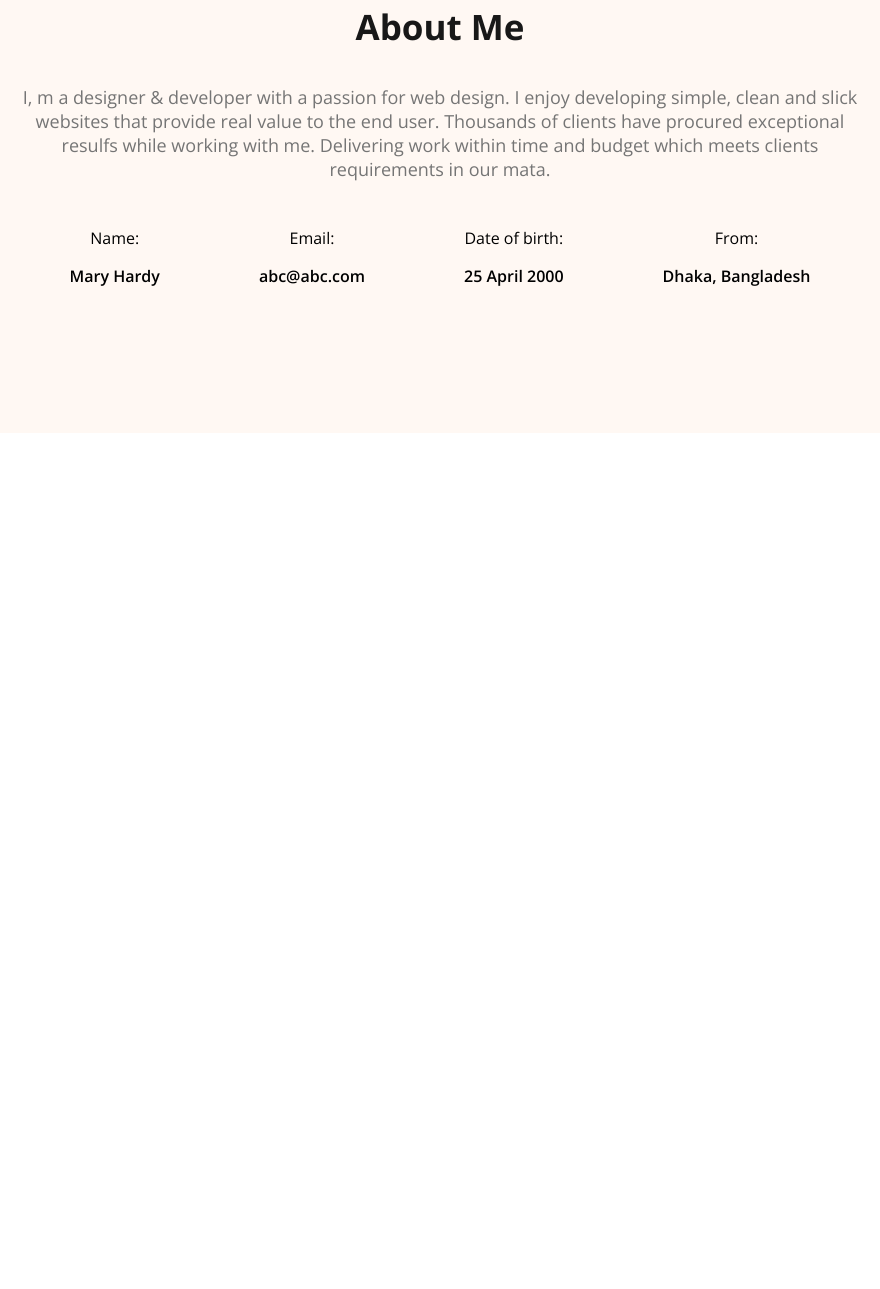
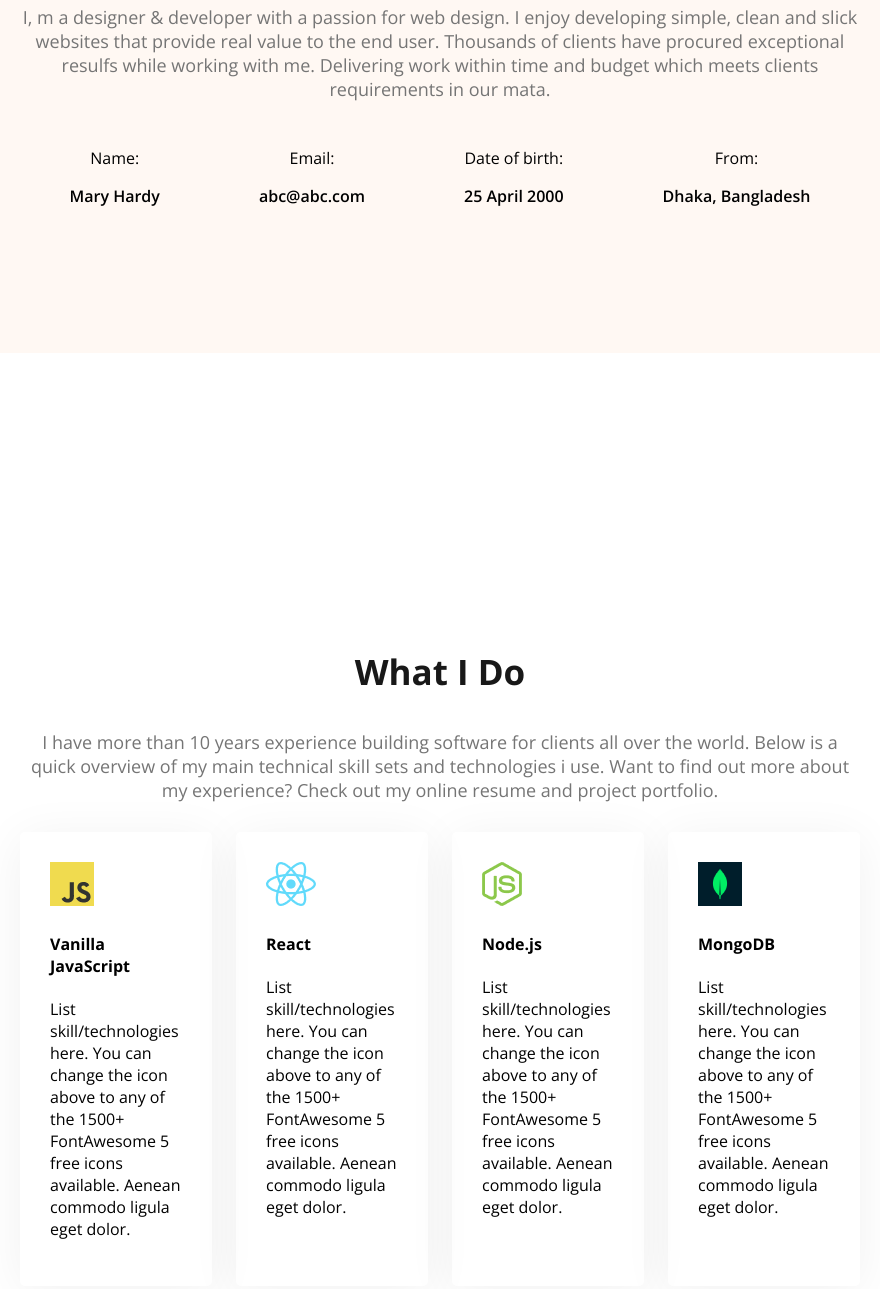
Before and after one commit to farhanarexa/web_developer.portfolio, a plain HTML site: page index.html in a window 1280 px wide. Shown: the part 1122-2411 px from the top of the page, without its empty margins (200-1080 px from the left). Before the commit the page ends 1563 px from the top, so only its background shows below. Drawn offline with nearby package versions, Linux system fonts and the light colour scheme.

Commit message:
created skills section

```diff
--- a/index.html
+++ b/index.html
@@ -68,6 +68,36 @@
                 </div>
 
         </section>
+        <!-- what I do in section start-->
+         <section class="skills">
+            <h3 class="section-title text-center">What I Do</h3>
+            <p class="section-description text-center">
+                I have more than 10 years experience building software for clients all over the world. Below is a quick overview of my main technical skill sets and technologies i use. Want to find out more about my experience? Check out my online resume and project portfolio.</p>
+
+                <div class="skill-container">
+                    <div class="skill">
+                        <img src="images/icons/js.png" alt="">
+                        <h4 class="skill-title">Vanilla JavaScript</h4>
+                        <p class="skill-description">List skill/technologies here. You can change the icon above to any of the 1500+ FontAwesome 5 free icons available. Aenean commodo ligula eget dolor.</p>
+                    </div>
+                    <div class="skill">
+                        <img src="images/icons/react.png" alt="">
+                        <h4 class="skill-title">React</h4>
+                        <p class="skill-description">List skill/technologies here. You can change the icon above to any of the 1500+ FontAwesome 5 free icons available. Aenean commodo ligula eget dolor.</p>
+                    </div>
+                    <div class="skill">
+                        <img src="images/icons/nodejs.png" alt="">
+                        <h4 class="skill-title">Node.js</h4>
+                        <p class="skill-description">List skill/technologies here. You can change the icon above to any of the 1500+ FontAwesome 5 free icons available. Aenean commodo ligula eget dolor.</p>
+                    </div>
+                    <div class="skill">
+                        <img src="images/icons/mongo.png" alt="">
+                        <h4 class="skill-title">MongoDB</h4>
+                        <p class="skill-description">List skill/technologies here. You can change the icon above to any of the 1500+ FontAwesome 5 free icons available. Aenean commodo ligula eget dolor.</p>
+                    </div>
+                </div>
+         </section>
+
     </main>
 
     <footer>
--- a/styles/portfolio.css
+++ b/styles/portfolio.css
@@ -40,6 +40,10 @@
     font-size: 18px;
     font-weight: 400;
     margin-bottom: 30px;
+}
+
+.text-center{
+    text-align: center;
 }
 
 /* header styles */
@@ -125,9 +129,14 @@ main {
     margin: 0 auto;
 }
 
+.main-section {
+    margin-top: 130px;
+
+}
+
 /* about styles */
 .about {
-    margin-top: 130px;
+    margin: 50px auto;
     padding: 130px 150px;
     text-align: center;
     border-radius: 10px;
@@ -141,3 +150,21 @@ main {
 .item-description {
     font-weight: 600;
 }
+
+/* skills section */
+
+.skill-container {
+    display: flex;
+    gap: 24px;
+
+}
+.skills {
+    margin-top: 130px;
+    padding: 130px 150px;
+}
+
+.skill{
+    padding: 30px;
+    box-shadow: 0px 6px 50px 0px rgba(0, 0, 0, 0.06);
+    border-radius: 5px;
+}
```
